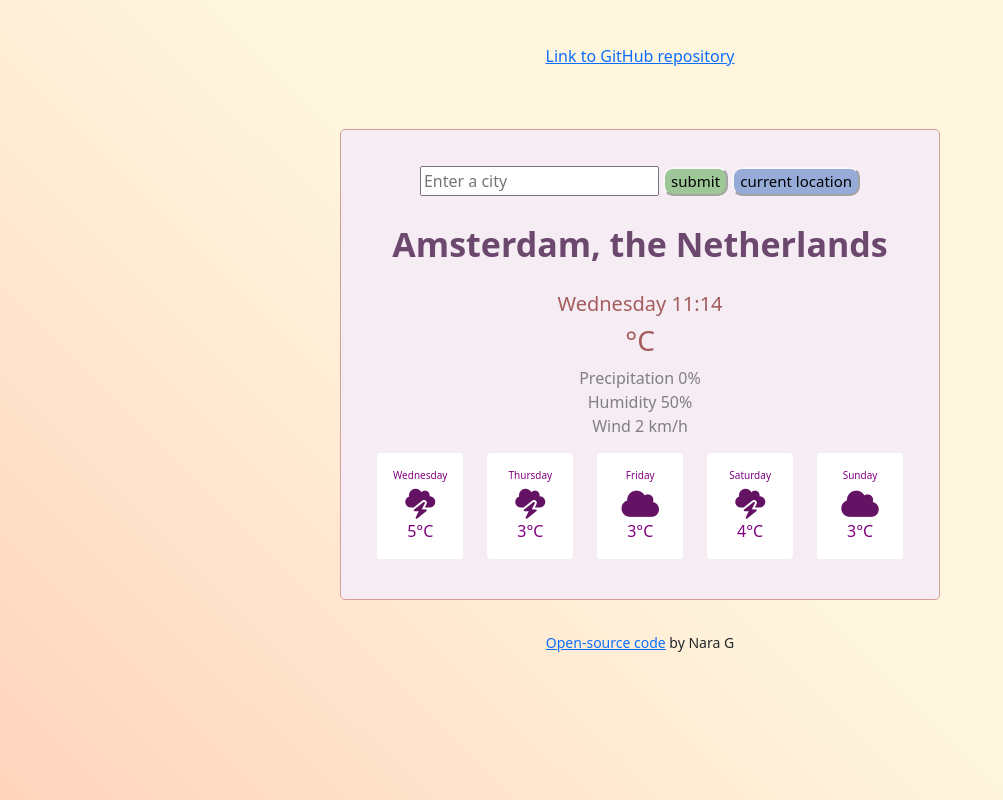
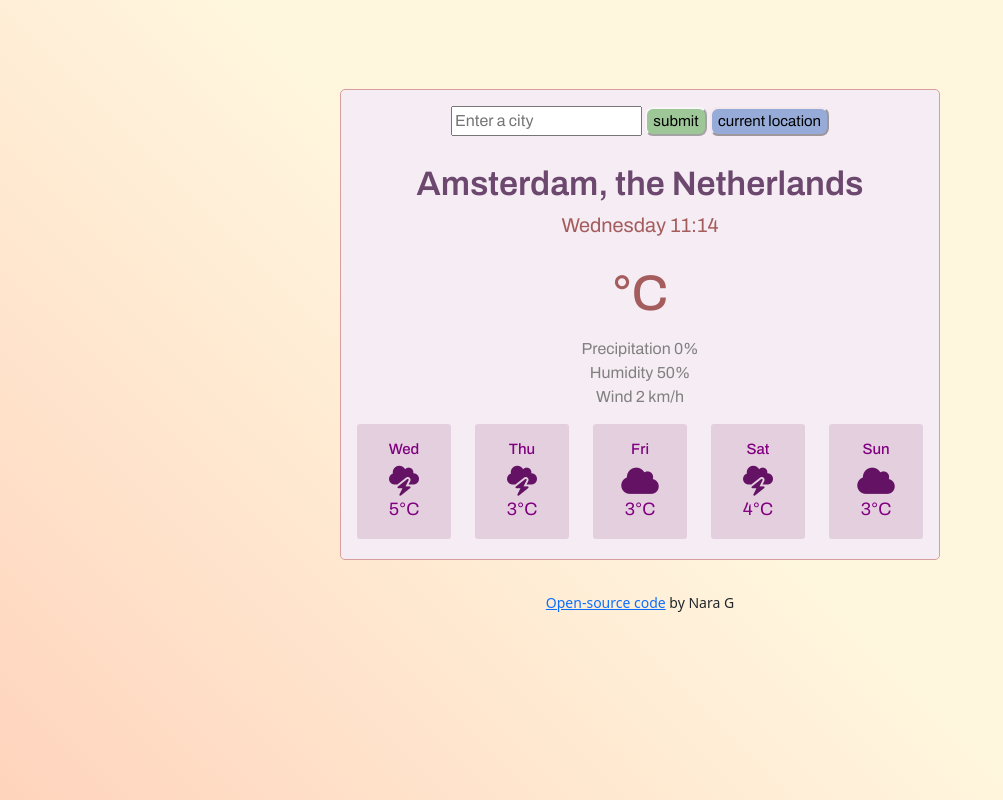
Before and after one commit to naragoncalves/weather-app-shecodes, a website built with Parcel: page index.html in a window 1280 px wide. Shown: the whole page, without its empty margins (0-1003 px from the left). Built offline with nearby package versions, Linux system fonts and the light colour scheme.

Commit message:
Added a Google font

```diff
--- a/index.html
+++ b/index.html
@@ -31,15 +31,13 @@
       href="https://fonts.googleapis.com/css2?family=Noto+Serif:ital,wght@0,400;0,700;1,400&family=Poppins:ital,wght@0,100;0,200;0,300;0,400;0,500;0,600;0,700;0,800;0,900;1,100;1,200;1,300;1,400;1,500;1,600;1,700;1,800;1,900&display=swap"
       rel="stylesheet"
     />
+
+<link href="https://fonts.googleapis.com/css2?family=Archivo:ital,wght@0,100;0,200;0,400;0,500;0,600;0,800;0,900;1,300;1,400&display=swap" rel="stylesheet">
     <link href="src/styles.css" rel="stylesheet" type="text/css" />
   </head>
   <body>
     <title>Weather app</title>
     <br />
-    <p>
-      <a href="https://github.com/naragoncalves/weather-app-shecodes">
-        Link to GitHub repository
-      </a>
       <div class="container">
       <div class="vanilla-weather-app">
     </p>
@@ -65,10 +63,9 @@
     </form>
     <br />
     <h1 id="city">Amsterdam, the Netherlands</h1>
-    <br />
     <h2>formatDate</h2>
     <h3>
-      <span class="temperature" id="temp"></span> <span class="units">°C</span>
+      <span class="temperature" id="temp"></span><span class="units">°C</span>
     </h3>
     <div class="row">
           <div class="col-6">
@@ -86,7 +83,7 @@
         <div class="col">
           <div class="card" style="width: 100%">
             <div class="card-body">
-              <h5 class="card-title">Wednesday</h5>
+              <h5 class="card-title">Wed</h5>
               <i class="fa-solid fa-cloud-bolt cloud-icon"></i>
               <p class="card-text">5°C</p>
             </div>
@@ -96,7 +93,7 @@
         <div class="col">
           <div class="card" style="width: 100%">
             <div class="card-body">
-              <h5 class="card-title">Thursday</h5>
+              <h5 class="card-title">Thu</h5>
               <i class="fa-solid fa-cloud-bolt cloud-icon"></i>
               <p class="card-text">3°C</p>
             </div>
@@ -106,7 +103,7 @@
         <div class="col">
           <div class="card" style="width: 100%">
             <div class="card-body">
-              <h5 class="card-title">Friday</h5>
+              <h5 class="card-title">Fri</h5>
               <i class="fa-solid fa-cloud cloud-icon"></i>
               <p class="card-text">3°C</p>
             </div>
@@ -116,7 +113,7 @@
         <div class="col">
           <div class="card" style="width: 100%">
             <div class="card-body">
-              <h5 class="card-title">Saturday</h5>
+              <h5 class="card-title">Sat</h5>
               <i class="fa-solid fa-cloud-bolt cloud-icon"></i>
               <p class="card-text">4°C</p>
             </div>
@@ -126,7 +123,7 @@
         <div class="col">
           <div class="card" style="width: 100%">
             <div class="card-body">
-              <h5 class="card-title">Sunday</h5>
+              <h5 class="card-title">Sun</h5>
               <i class="fa-solid fa-cloud cloud-icon"></i>
               <p class="card-text">3°C</p>
             </div>
--- a/src/styles.css
+++ b/src/styles.css
@@ -1,9 +1,7 @@
 .vanilla-weather-app {
   max-width: 600px;
   margin: 30px auto;
-  font-family: system-ui, -apple-system, BlinkMacSystemFont, "Segoe UI", Roboto,
-    Oxygen, Ubuntu, Cantarell, "Open Sans", "Helvetica Neue", sans-serif;
-  padding: 20px;
+  font-family: "Archivo", sans-serif;
   border: 1px solid;
   border-radius: 5px;
   border-color: rgb(216, 158, 158);
@@ -27,18 +25,25 @@ h1 {
   color: #6c476e;
   text-align: center;
   font-weight: 900;
+  font-family: "Archivo", sans-serif;
+  font-weight: 600;
   margin: 0;
+  margin-bottom: 5px;
   font-size: 34px;
   line-height: 48px;
 }
 
 h2 {
+  font-family: "Archivo", sans-serif;
+  font-style: regular;
+  font-weight: 400;
   font-size: 20px;
   text-align: center;
   color: #a45c5c;
 }
 
 h3 {
+  font-size: 50px;
   text-align: center;
   color: #a45c5c;
   text-align: center;
@@ -47,7 +52,7 @@ h3 {
 h5 {
   text-align: center;
   color: purple;
-  font-size: 10px;
+  font-size: 15px;
 }
 
 p {
@@ -96,17 +101,17 @@ card-color {
 }
 
 .button-style {
-  border-color: rgb(248, 246, 247);
+  border-color: rgb(243, 231, 237);
   background-color: rgb(150, 171, 216);
   font-size: 15px;
-  border-radius: 10px;
+  border-radius: 8px;
 }
 
 .submit-button {
   border-color: rgb(248, 246, 247);
   background-color: rgb(157, 199, 151);
   font-size: 15px;
-  border-radius: 10px;
+  border-radius: 8px;
 }
 
 div {
@@ -116,12 +121,14 @@ div {
 }
 
 .card {
-  background: white;
+  background: rgb(228, 207, 223);
   margin-bottom: 5px;
   display: grid;
-  border:0px solid;
+  border: 0px solid;
   border-radius: 3px;
+  font-size: 18px;
+}
 
 .temperature {
-  font-size: 90px;
+  font-size: 70px;
 }
```
